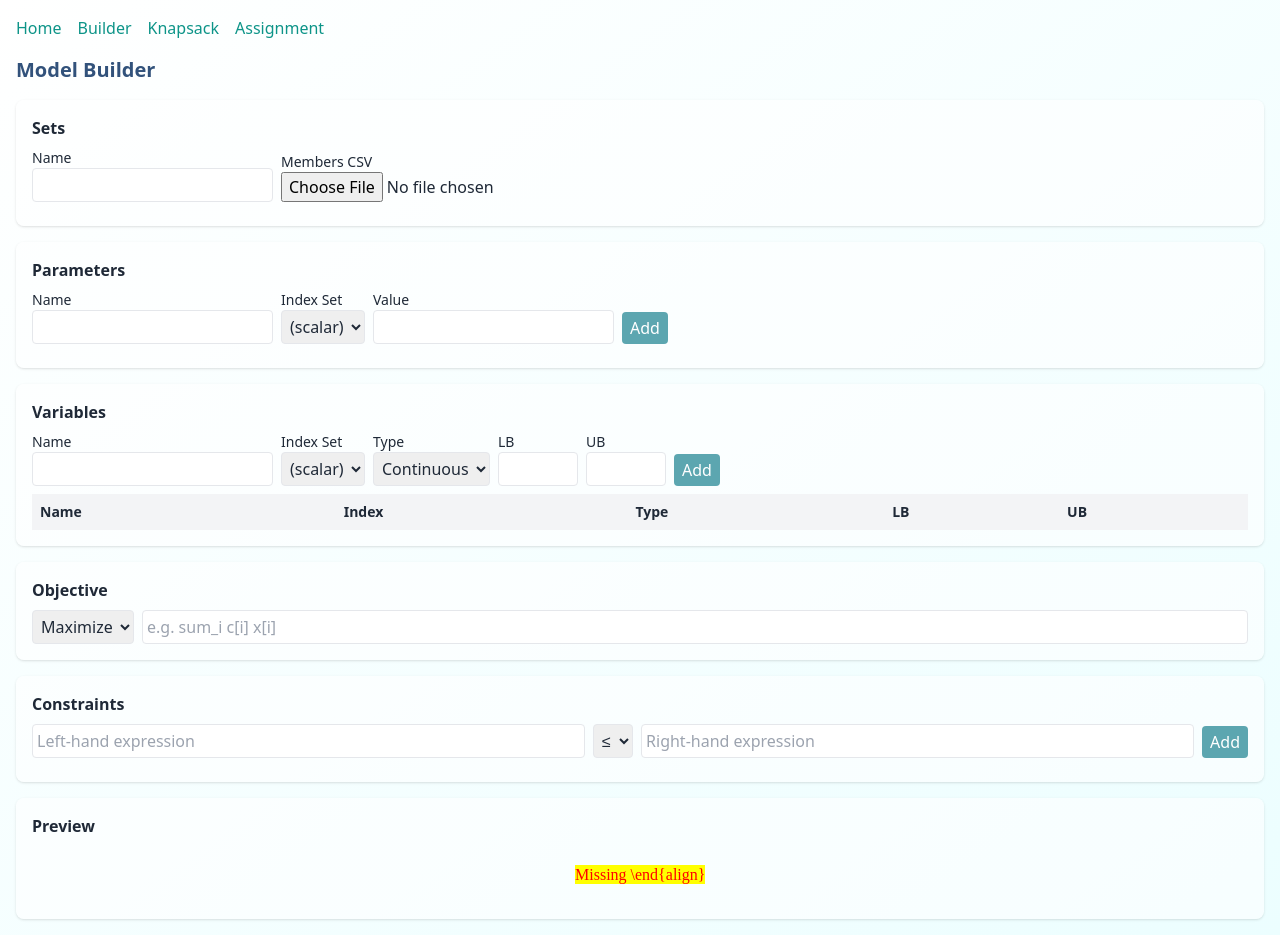
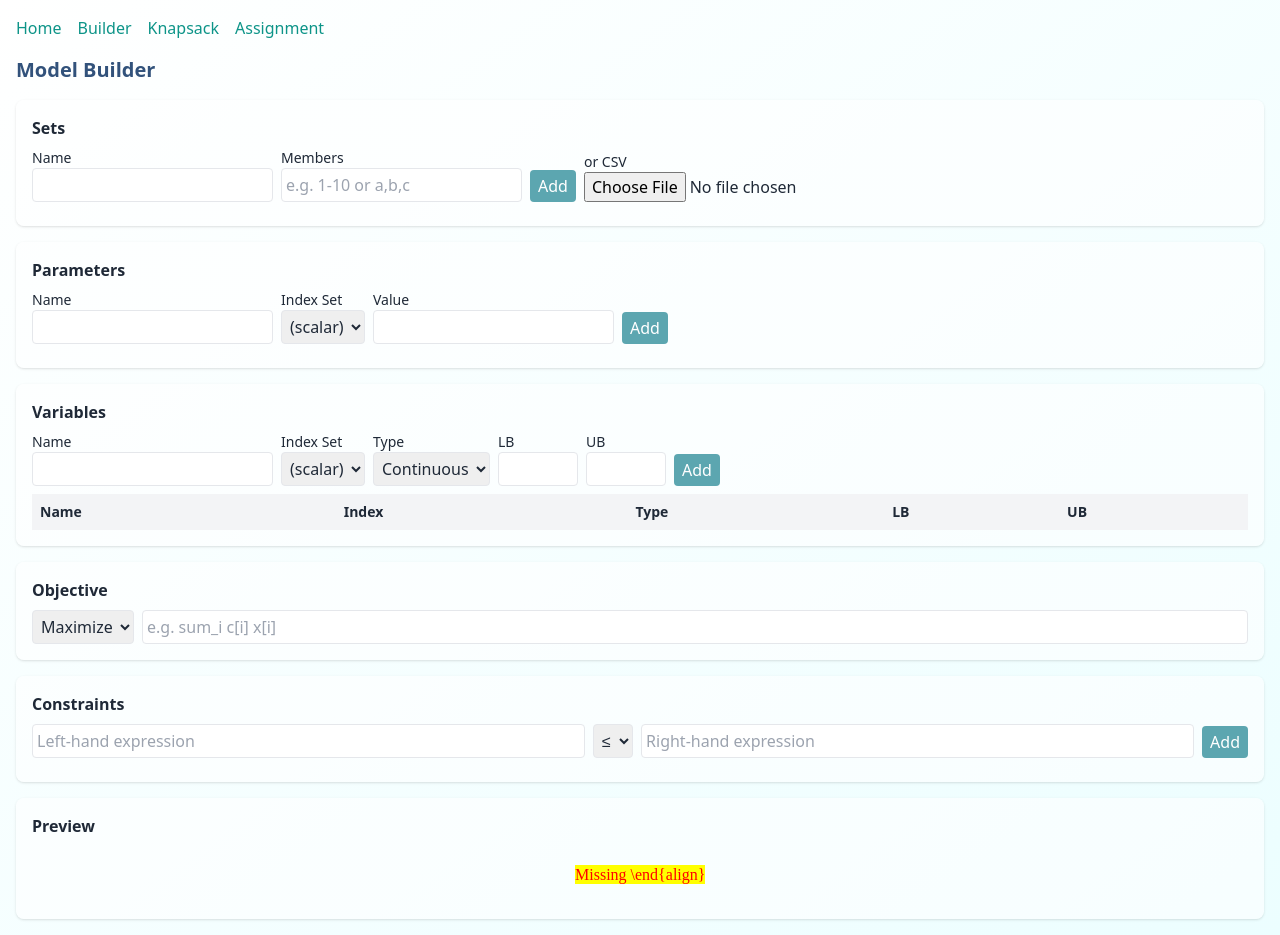
Before and after one commit to ReiMatsuzaki/mo-editor, a React (Vite) app: page /#/builder in a window 1280 px wide. Built offline with nearby package versions, Linux system fonts and the light colour scheme.

Commit message:
Add manual set input and range parsing

```diff
--- a/src/builder/SetTab.tsx
+++ b/src/builder/SetTab.tsx
@@ -7,11 +7,31 @@ export interface SetDef {
 
 export default function SetTab({ sets, onChange }: { sets: SetDef[]; onChange: (s: SetDef[]) => void }) {
   const [name, setName] = useState('');
+  const [membersText, setMembersText] = useState('');
   const [fileError, setFileError] = useState<string | null>(null);
 
   const addSet = (members: string[]) => {
+    if (!name || members.length === 0) return;
     onChange([...sets, { name, members }]);
     setName('');
+    setMembersText('');
+  };
+
+  const parseMembers = (text: string): string[] => {
+    const trimmed = text.trim();
+    if (!trimmed) return [];
+    const rangeMatch = trimmed.match(/^(-?\d+)\s*-\s*(-?\d+)$/);
+    if (rangeMatch) {
+      const start = parseInt(rangeMatch[1], 10);
+      const end = parseInt(rangeMatch[2], 10);
+      const step = start <= end ? 1 : -1;
+      const res: string[] = [];
+      for (let i = start; step > 0 ? i <= end : i >= end; i += step) {
+        res.push(i.toString());
+      }
+      return res;
+    }
+    return trimmed.split(/[,\s]+/).map(s => s.trim()).filter(Boolean);
   };
 
   const handleFile = (files: FileList | null) => {
@@ -31,13 +51,18 @@ export default function SetTab({ sets, onChange }: { sets: SetDef[]; onChange: (
   return (
     <div className="p-4 bg-white/60 rounded-lg shadow space-y-2">
       <h3 className="font-semibold">Sets</h3>
-      <div className="flex items-end space-x-2">
+      <div className="flex items-end space-x-2 flex-wrap">
         <div>
           <label className="block text-sm">Name</label>
           <input value={name} onChange={e => setName(e.target.value)} className="p-1 border rounded" />
         </div>
         <div>
-          <label className="block text-sm">Members CSV</label>
+          <label className="block text-sm">Members</label>
+          <input value={membersText} onChange={e => setMembersText(e.target.value)} placeholder="e.g. 1-10 or a,b,c" className="p-1 border rounded" />
+        </div>
+        <button onClick={() => addSet(parseMembers(membersText))} className="px-2 py-1 rounded bg-teal text-white">Add</button>
+        <div>
+          <label className="block text-sm">or CSV</label>
           <input type="file" accept=".csv" onChange={e => handleFile(e.target.files)} />
         </div>
       </div>
```
